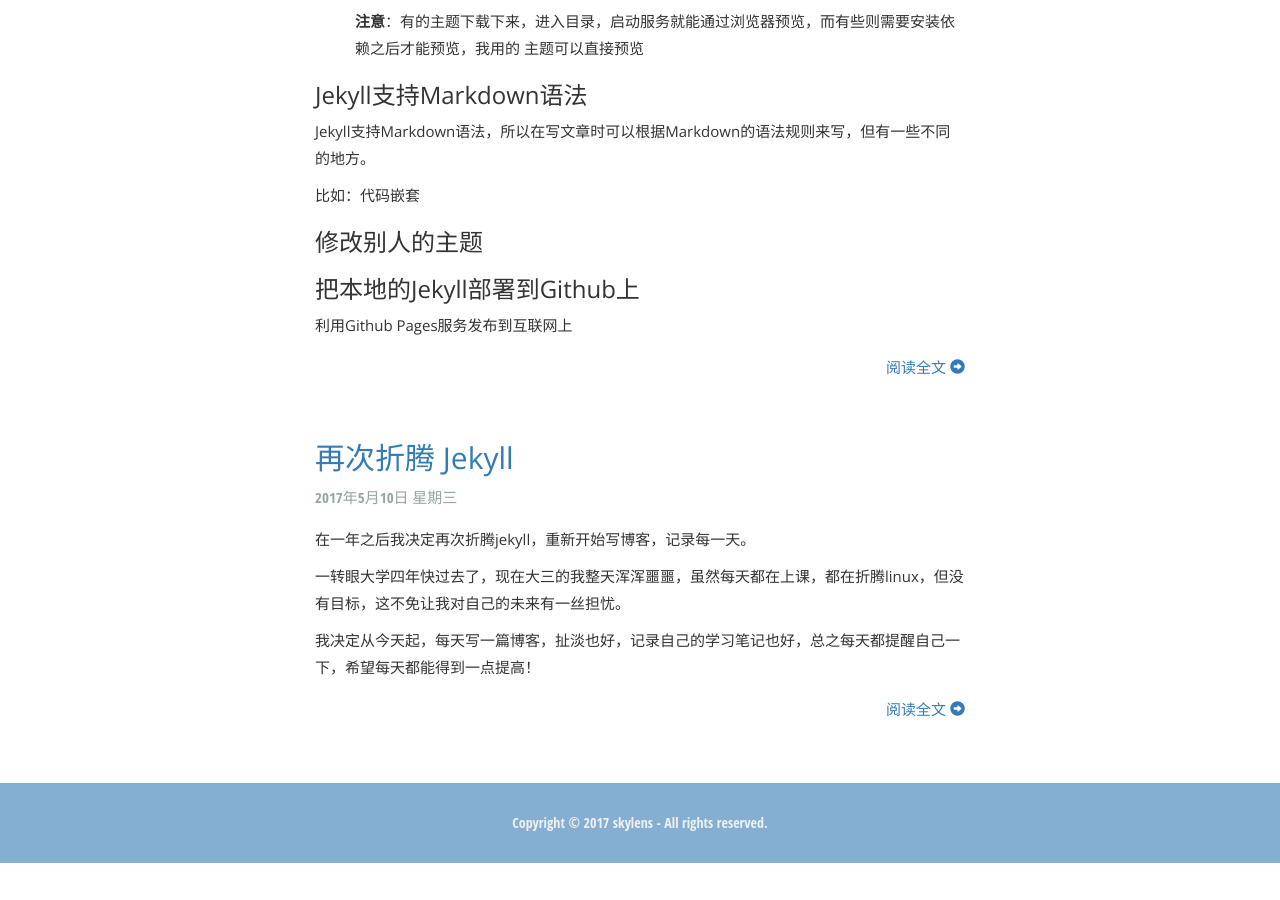
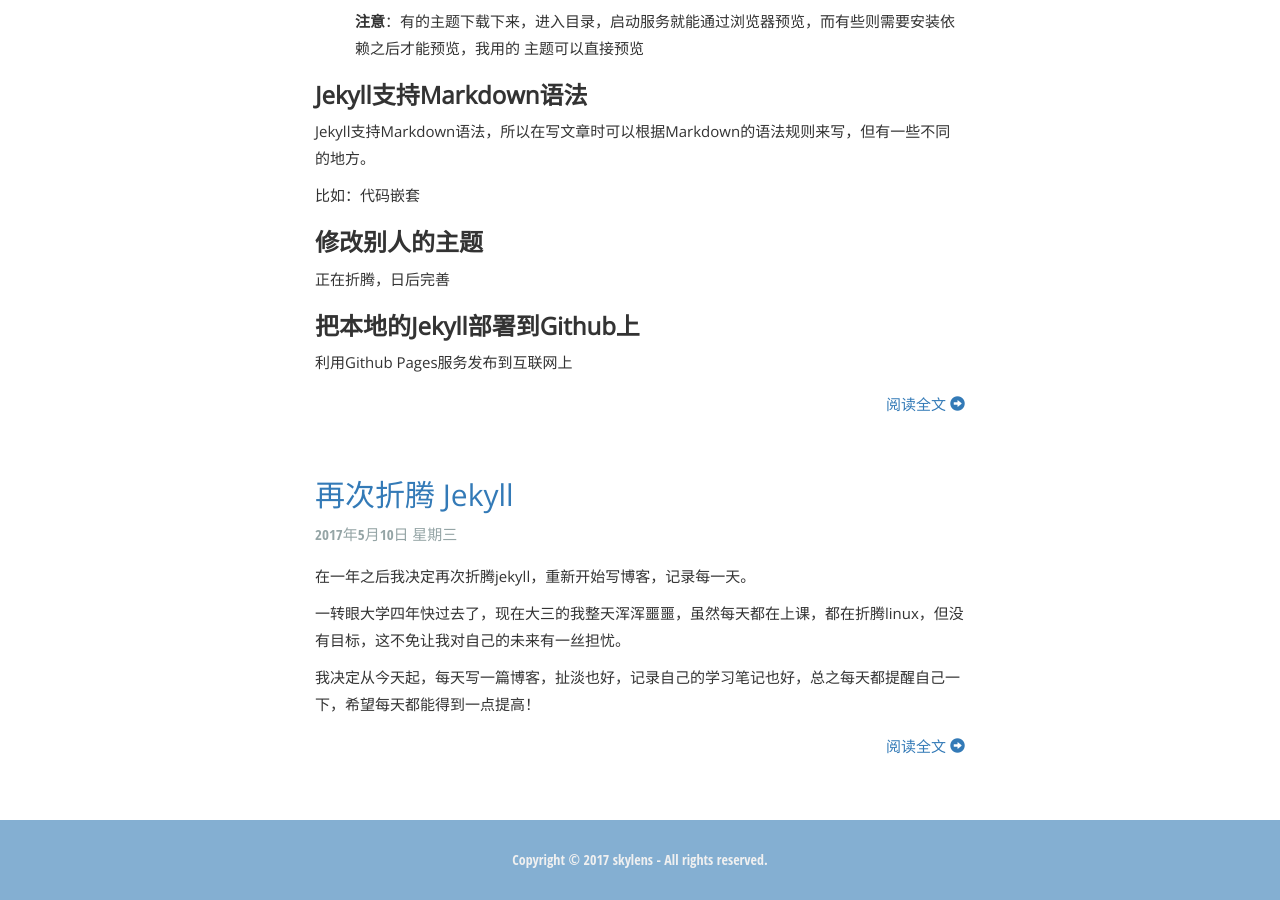
Before and after one commit to skylens/skylens.github.io, a Jekyll site: the page built from index.html, in a window 1280 px wide and 900 px high, scrolled down 734 px. Built offline with Jekyll 4.4.1, drawn with Linux system fonts in a browser that asks for light colours; before the commit the page ends 1597 px from its top, so only the background shows below that.

Commit message:
修改Jekyll部署与安装

````diff
--- a/_posts/2017-5-10-jellky.md
+++ b/_posts/2017-5-10-jellky.md
@@ -7,11 +7,11 @@
 excerpt_separator: "```"
 ---
 
-### Jekyll是什么
+### **Jekyll是什么**
 
 Jekyll是一个简单的免费的Blog生成工具
 
-### 安装Jekyll
+### **安装Jekyll**
 
 {% highlight bash %}
 # sudo pacman -S ruby  //先安装ruby，Jekyll的安装需要通过ruby的包管理工具gem来安装
@@ -22,7 +22,7 @@
 # bundle exec jekyll serve  //启动服务
 {% endhighlight %}
 
-### 选择主题
+### **选择主题**
 
 - [jekyllthemes.org](http://jekyllthemes.org/)
 - [themeforest.net](https://themeforest.net/category/static-site-generators/jekyll)
@@ -33,15 +33,16 @@
   **注意**：有的主题下载下来，进入目录，启动服务就能通过浏览器预览，而有些则需要安装依赖之后才能预览，我用的
   主题可以直接预览
 
-### Jekyll支持Markdown语法
+### **Jekyll支持Markdown语法**
 
 Jekyll支持Markdown语法，所以在写文章时可以根据Markdown的语法规则来写，但有一些不同的地方。
 
 比如：代码嵌套
 
-### 修改别人的主题
+### **修改别人的主题**
 
+正在折腾，日后完善
 
-### 把本地的Jekyll部署到Github上
+### **把本地的Jekyll部署到Github上**
 
 利用Github Pages服务发布到互联网上
````
